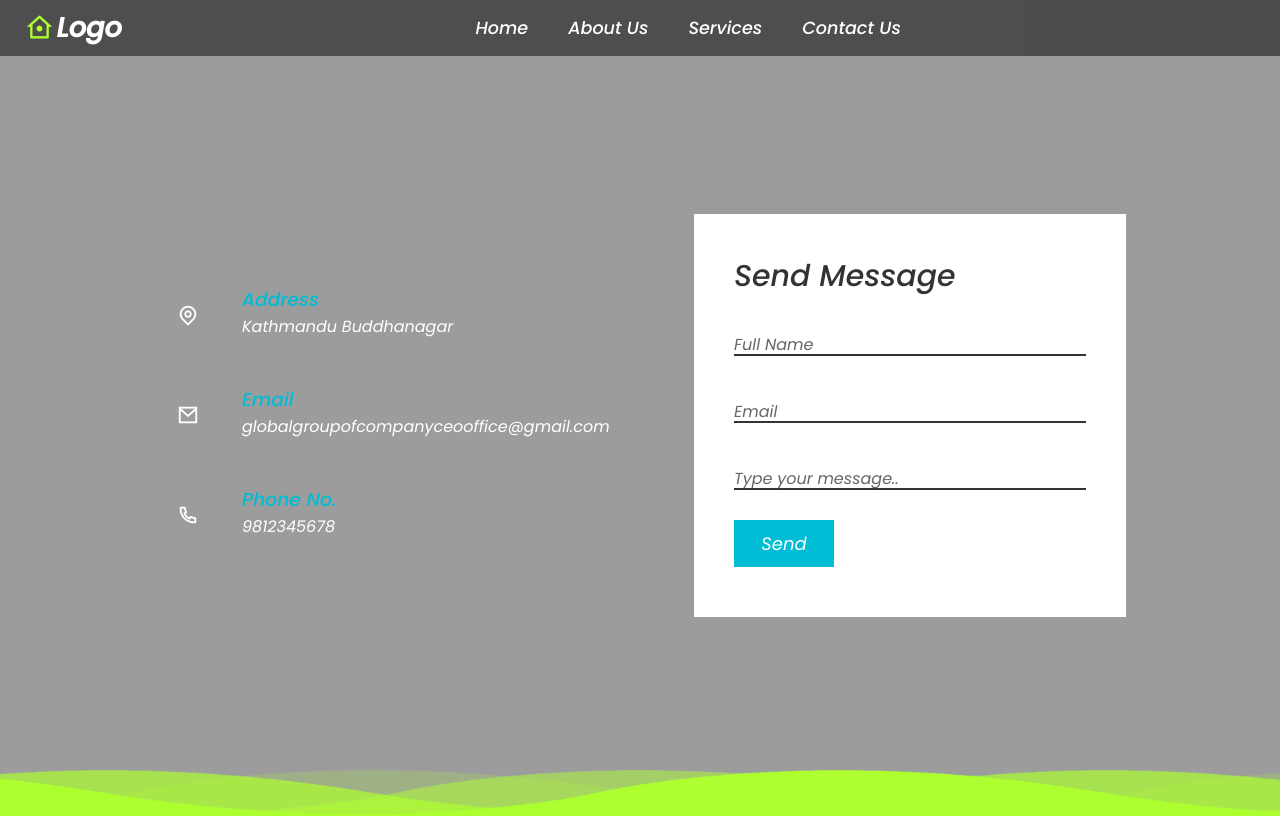
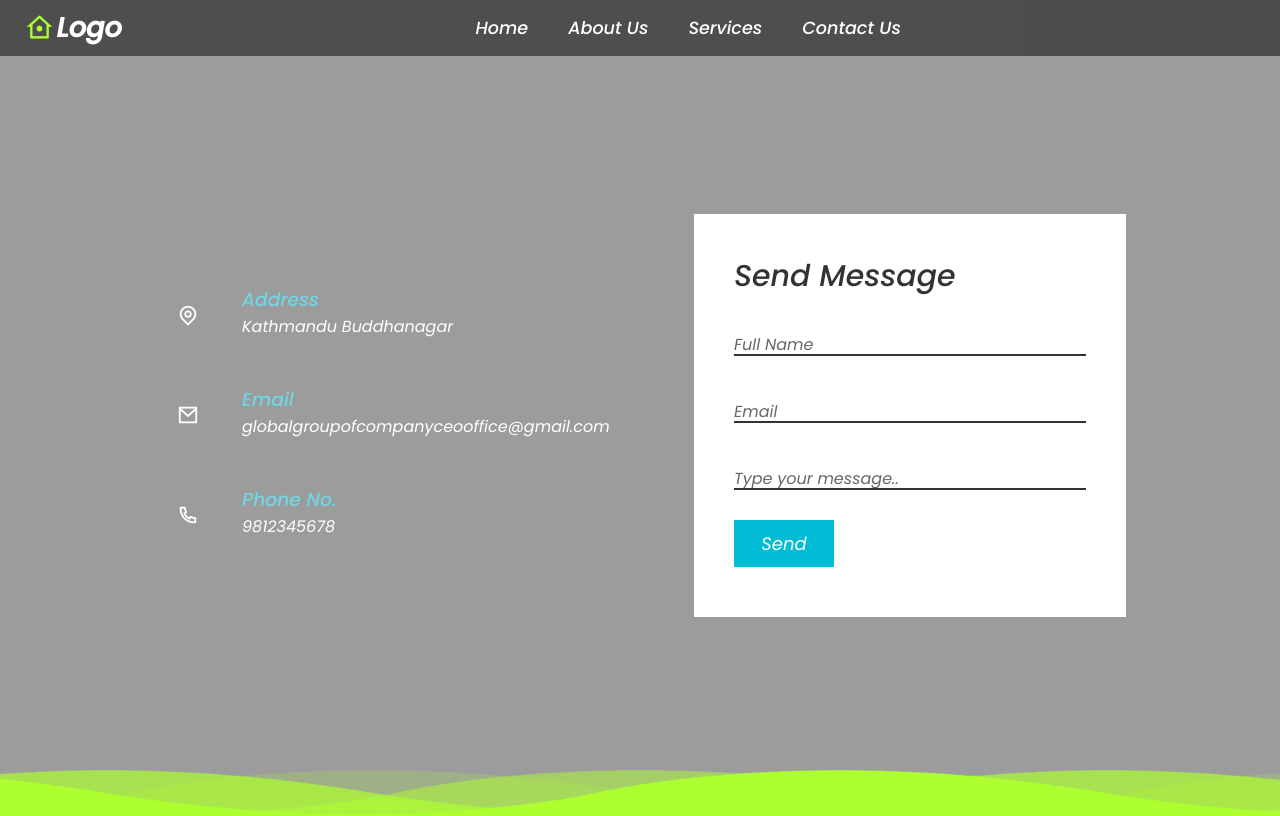
Before and after one commit to bipul077/Portfolio, a React (Create React App) app in the folder portfolio/: page /contact in a window 1280 px wide. Shown: the top 816 px of the page. Built offline with nearby package versions, Linux system fonts and the light colour scheme.

Commit message:
fixes and changes

```diff
--- a/portfolio/src/components/Contact/Contact.css
+++ b/portfolio/src/components/Contact/Contact.css
@@ -64,7 +64,7 @@
 }
 .containerC .contactInfo .box .textC h3{
     font-weight: 500;
-    color: #00bcd4;
+    color: #70d6e3;
 }
 .contactForm{
     width: 40%;
--- a/portfolio/src/components/Home/Home.css
+++ b/portfolio/src/components/Home/Home.css
@@ -17,7 +17,7 @@
     width: 100%;
     height: 100px;
     /* background: linear-gradient(to top,black,transparent); */
-    z-index: 1000;
+    z-index: 1;
 }
 .asection img{
     position: absolute;
```
